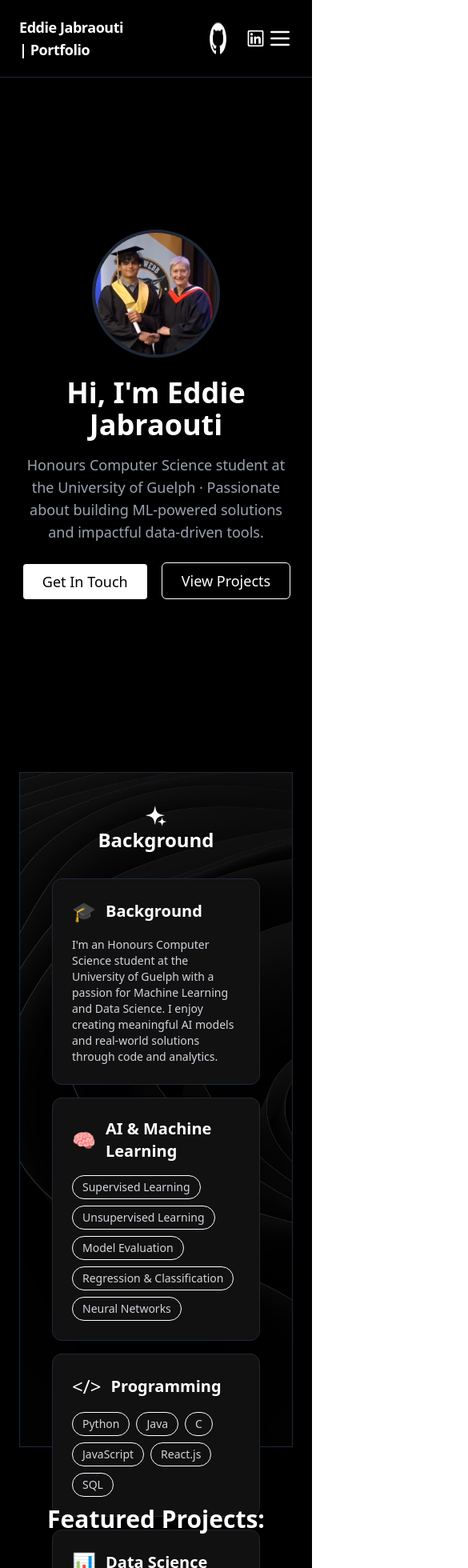
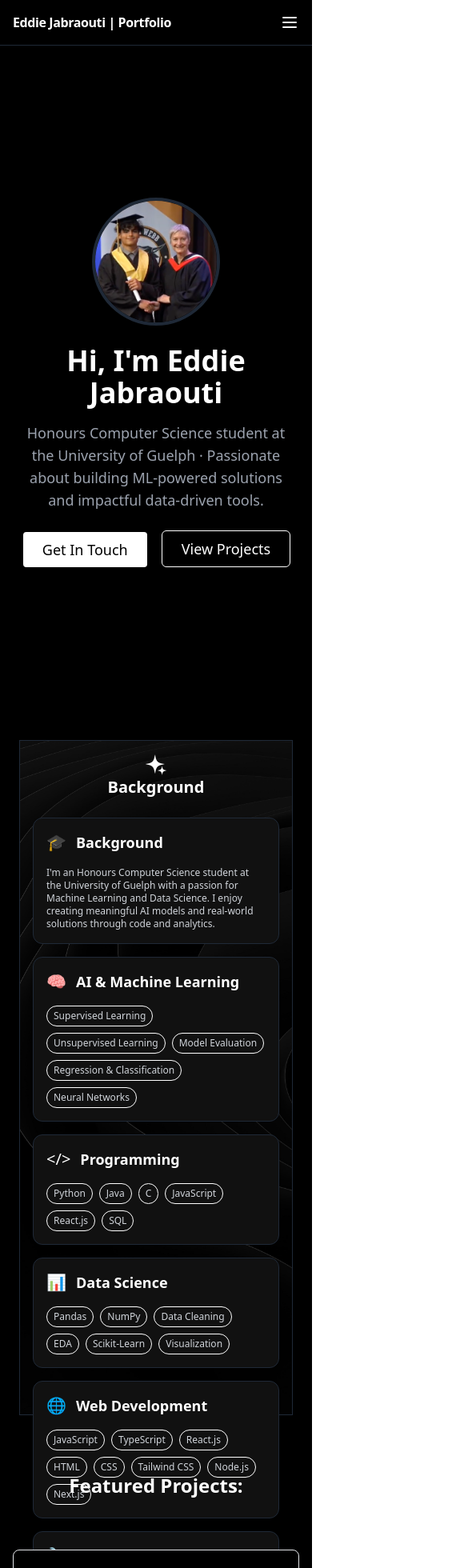
Before and after one commit to EddieJabraouti/Portfolio-2025, a React (Vite) app: page / in a window 390 px wide. Shown: the top 1960 px of the page at 80% size, 585 px wide, since content can reach past the window. Built offline with nearby package versions, Linux system fonts and the light colour scheme.

Commit message:
fixed layout and sizing for smaller screens. Used an LLM to help

```diff
--- a/src/pages/BottonNav.jsx
+++ b/src/pages/BottonNav.jsx
@@ -3,22 +3,44 @@ import React from 'react';
 const BottomNav = () => {
   return (
     <footer className="bg-black text-white border-t border-gray-800">
-      <div className="max-w-7xl mx-auto px-6 py-4 flex justify-between items-center">
-        {/* Logo */}
+      <div className="max-w-7xl mx-auto px-4 sm:px-6 py-4">
+        <div className="flex flex-col space-y-4 sm:hidden">
+          <h2 className="text-base font-semibold tracking-tight text-center">
+            Eddie Jabraouti <span className="text-base">| Portfolio</span>
+          </h2>
+
+          <div className="flex items-center justify-center space-x-6">
+            <a href="https://github.com/EddieJabraouti" target="_blank" rel="noopener noreferrer">
+              <img src="/images/github-white.png" alt="Github" className="h-8 w-8" />
+            </a>
+            <a href="https://www.linkedin.com/in/eddie-jabraouti-77948a321/" target="_blank" rel="noopener noreferrer">
+              <img src="/images/linkedin.png" alt="LinkedIn" className="h-8 w-8" />
+            </a>
+          </div>
+
+          <p className="text-xs text-center text-gray-300">
+            &copy; {new Date().getFullYear()} Eddie Jabraouti · All rights reserved.
+          </p>
+        </div>
+
+        <div className="hidden sm:flex justify-between items-center">
           <h2 className="text-lg font-semibold tracking-tight">
             Eddie Jabraouti <span className="text-lg">| Portfolio</span>
           </h2>
 
-        <div className="flex items-center space-x-4 ml-20">
+          <div className="flex items-center space-x-4">
             <a href="https://github.com/EddieJabraouti" target="_blank" rel="noopener noreferrer">
-            <img src="/images/github-white.png" alt="Github" className="h-16 w-16" />
+              <img src="/images/github-white.png" alt="Github" className="h-8 w-8 hover:opacity-80 transition-opacity" />
             </a>
             <a href="https://www.linkedin.com/in/eddie-jabraouti-77948a321/" target="_blank" rel="noopener noreferrer">
-            <img src="/images/linkedin.png" alt="LinkedIn" className="h-15 w-15" />
+              <img src="/images/linkedin.png" alt="LinkedIn" className="h-8 w-8 hover:opacity-80 transition-opacity" />
             </a>
           </div>
 
-        <p className="pt-0 text-sm text-white">&copy; {new Date().getFullYear()} Eddie Jabraouti · All rights reserved.</p>
+          <p className="text-sm text-gray-300">
+            &copy; {new Date().getFullYear()} Eddie Jabraouti · All rights reserved.
+          </p>
+        </div>
       </div>
     </footer>
   );
--- a/src/pages/Home.jsx
+++ b/src/pages/Home.jsx
@@ -7,34 +7,33 @@ const Home = () => {
 
       <section className="py-6 px-6 bg-black text-white">
         <div
-          className="bg-cover bg-center h-screen border border-gray-800 p-10 max-w-8xl mx-auto"
+          className="bg-cover bg-center h-screen border border-gray-800 p-4 sm:p-10 max-w-8xl mx-auto"
           style={{ backgroundImage: "url('/images/back3.jpg')" }}
         >
-          <h2 className="text-2xl font-bold text-center mb-8">
+          <h2 className="text-xl sm:text-2xl font-bold text-center mb-6 sm:mb-8">
             <img className="mx-auto" src="/images/sparkle.png" alt="sparkle" />
             Background
           </h2>
 
-          <div className="grid md:grid-cols-2 lg:grid-cols-3 gap-4">
+          <div className="grid grid-cols-1 sm:grid-cols-2 lg:grid-cols-3 gap-4">
 
-            <div className="bg-[#111] p-6 rounded-xl border border-gray-800">
+            <div className="bg-[#111] p-4 sm:p-6 rounded-xl border border-gray-800">
               <div className="flex items-center gap-3 mb-4">
-                <span className="text-2xl">🎓</span>
-                <h3 className="text-xl font-semibold">Background</h3>
+                <span className="text-xl sm:text-2xl">🎓</span>
+                <h3 className="text-lg sm:text-xl font-semibold">Background</h3>
               </div>
-              <p className="text-sm text-gray-300">
+              <p className="text-xs sm:text-sm text-gray-300">
                 I'm an Honours Computer Science student at the University of Guelph with a passion for Machine Learning and Data Science.
                 I enjoy creating meaningful AI models and real-world solutions through code and analytics.
               </p>
             </div>
 
-            {/* AI & Machine Learning Card */}
-            <div className="bg-[#111] p-6 rounded-xl border border-gray-800">
+            <div className="bg-[#111] p-4 sm:p-6 rounded-xl border border-gray-800">
               <div className="flex items-center gap-3 mb-4">
-                <span className="text-2xl">🧠</span>
-                <h3 className="text-xl font-semibold">AI & Machine Learning</h3>
+                <span className="text-xl sm:text-2xl">🧠</span>
+                <h3 className="text-lg sm:text-xl font-semibold">AI & Machine Learning</h3>
               </div>
-              <div className="flex flex-wrap gap-2 text-sm">
+              <div className="flex flex-wrap gap-2 text-xs sm:text-sm">
                 {[
                   "Supervised Learning",
                   "Unsupervised Learning",
@@ -42,17 +41,17 @@ const Home = () => {
                   "Regression & Classification",
                   "Neural Networks"
                 ].map(skill => (
-                  <span key={skill} className="px-3 py-1 border rounded-full border-white text-gray-300">{skill}</span>
+                  <span key={skill} className="px-2 sm:px-3 py-1 border rounded-full border-white text-gray-300">{skill}</span>
                 ))}
               </div>
             </div>
 
-            <div className="bg-[#111] p-6 rounded-xl border border-gray-800">
+            <div className="bg-[#111] p-4 sm:p-6 rounded-xl border border-gray-800">
               <div className="flex items-center gap-3 mb-4">
-                <span className="text-2xl">&lt;/&gt;</span>
-                <h3 className="text-xl font-semibold">Programming</h3>
+                <span className="text-xl sm:text-2xl">&lt;/&gt;</span>
+                <h3 className="text-lg sm:text-xl font-semibold">Programming</h3>
               </div>
-              <div className="flex flex-wrap gap-2 text-sm">
+              <div className="flex flex-wrap gap-2 text-xs sm:text-sm">
                 {[
                   "Python",
                   "Java",
@@ -61,17 +60,17 @@ const Home = () => {
                   "React.js",
                   "SQL"
                 ].map(lang => (
-                  <span key={lang} className="px-3 py-1 border rounded-full border-white text-gray-300">{lang}</span>
+                  <span key={lang} className="px-2 sm:px-3 py-1 border rounded-full border-white text-gray-300">{lang}</span>
                 ))}
               </div>
             </div>
 
-            <div className="bg-[#111] p-6 rounded-xl border border-gray-800">
+            <div className="bg-[#111] p-4 sm:p-6 rounded-xl border border-gray-800">
               <div className="flex items-center gap-3 mb-4">
-                <span className="text-2xl">📊</span>
-                <h3 className="text-xl font-semibold">Data Science</h3>
+                <span className="text-xl sm:text-2xl">📊</span>
+                <h3 className="text-lg sm:text-xl font-semibold">Data Science</h3>
               </div>
-              <div className="flex flex-wrap gap-2 text-sm">
+              <div className="flex flex-wrap gap-2 text-xs sm:text-sm">
                 {[
                   "Pandas",
                   "NumPy",
@@ -80,17 +79,17 @@ const Home = () => {
                   "Scikit-Learn",
                   "Visualization"
                 ].map(tool => (
-                  <span key={tool} className="px-3 py-1 border rounded-full border-white text-gray-300">{tool}</span>
+                  <span key={tool} className="px-2 sm:px-3 py-1 border rounded-full border-white text-gray-300">{tool}</span>
                 ))}
               </div>
             </div>
 
-            <div className="bg-[#111] p-6 rounded-xl border border-gray-800">
+            <div className="bg-[#111] p-4 sm:p-6 rounded-xl border border-gray-800">
               <div className="flex items-center gap-3 mb-4">
-                <span className="text-2xl">🌐</span>
-                <h3 className="text-xl font-semibold">Web Development</h3>
+                <span className="text-xl sm:text-2xl">🌐</span>
+                <h3 className="text-lg sm:text-xl font-semibold">Web Development</h3>
               </div>
-              <div className="flex flex-wrap gap-2 text-sm">
+              <div className="flex flex-wrap gap-2 text-xs sm:text-sm">
                 {[
                   "JavaScript",
                   "TypeScript",
@@ -101,19 +100,19 @@ const Home = () => {
                   "Node.js",
                   "Next.js"
                 ].map(skill => (
-                  <span key={skill} className="px-3 py-1 border rounded-full border-white text-gray-300">{skill}</span>
+                  <span key={skill} className="px-2 sm:px-3 py-1 border rounded-full border-white text-gray-300">{skill}</span>
                 ))}
               </div>
             </div>
 
-            <div className="bg-[#111] p-6 rounded-xl border border-gray-800">
+            <div className="bg-[#111] p-4 sm:p-6 rounded-xl border border-gray-800">
               <div className="flex items-center gap-3 mb-4">
-                <span className="text-2xl">🔧</span>
-                <h3 className="text-xl font-semibold">Version Control</h3>
+                <span className="text-xl sm:text-2xl">🔧</span>
+                <h3 className="text-lg sm:text-xl font-semibold">Version Control</h3>
               </div>
-              <div className="flex flex-wrap gap-2 text-sm">
+              <div className="flex flex-wrap gap-2 text-xs sm:text-sm">
                 {["Git", "GitHub", "GitLab"].map(tool => (
-                  <span key={tool} className="px-3 py-1 border rounded-full border-white text-gray-300">{tool}</span>
+                  <span key={tool} className="px-2 sm:px-3 py-1 border rounded-full border-white text-gray-300">{tool}</span>
                 ))}
               </div>
             </div>
@@ -122,10 +121,10 @@ const Home = () => {
         </div>
       </section>
 
-      <section className="py-12 px-6 bg-black text-white text-center">
-        <div className="max-w-4xl mx-auto">
-          <h2 className="text-3xl font-bold mb-2">Featured Projects:</h2>
-          <div className="flex flex-row gap-x-10">
+      <section className="py-12 px-4 sm:px-6 bg-black text-white text-center">
+        <div className="max-w-6xl mx-auto">
+          <h2 className="text-2xl sm:text-3xl font-bold mb-6 sm:mb-8">Featured Projects:</h2>
+          <div className="flex flex-col lg:flex-row gap-6 lg:gap-x-10">
             <ProjectCard
               title="PrimePrep"
               imageUrl="../images/PrimePrep.png"
@@ -134,13 +133,18 @@ const Home = () => {
               ]}
               repoUrl="https://github.com/EddieJabraouti/PrimePrep"
             />
-            <ProjectCard title="Student Information Management System" imageUrl="../images/project1.jpg"
-          descriptions={["This C project was a terminal-based application designed to manage student information through a binary file system. The user interacted strictly via the command line interface. Upon execution, the program prompted the user with the option to create a new binary file that would store all student data."]} repoUrl="https://github.com/EddieJabraouti/Student-Information-Management-System">
-          </ProjectCard>
-          <ProjectCard title="Terminal-Based Playlist Manager" imageUrl="../images/project2.webp"
-          descriptions={["This C project was a terminal-based application that simulated a playlist management system, with a strong emphasis on linked list data structures. The program began by importing an initial playlist from a CSV file, where each song entry included a unique ID and associated notes."]} repoUrl="https://github.com/EddieJabraouti/Terminal-Based-Playlist-Manager">
-          </ProjectCard>
-
+            <ProjectCard
+              title="Student Information Management System"
+              imageUrl="../images/project1.jpg"
+              descriptions={["This C project was a terminal-based application designed to manage student information through a binary file system. The user interacted strictly via the command line interface. Upon execution, the program prompted the user with the option to create a new binary file that would store all student data."]}
+              repoUrl="https://github.com/EddieJabraouti/Student-Information-Management-System"
+            />
+            <ProjectCard
+              title="Terminal-Based Playlist Manager"
+              imageUrl="../images/project2.webp"
+              descriptions={["This C project was a terminal-based application that simulated a playlist management system, with a strong emphasis on linked list data structures. The program began by importing an initial playlist from a CSV file, where each song entry included a unique ID and associated notes."]}
+              repoUrl="https://github.com/EddieJabraouti/Terminal-Based-Playlist-Manager"
+            />
           </div>
         </div>
       </section>
--- a/src/pages/Navbar.jsx
+++ b/src/pages/Navbar.jsx
@@ -9,32 +9,30 @@ const Navbar = () => {
   };
 
   return (
-    <header className="bg-black text-white border-b border-gray-800">
-      <div className="max-w-7xl mx-auto px-6 py-4 flex justify-between items-center">
+    <header className="bg-black text-white border-b border-gray-800 relative">
+      <div className="max-w-7xl mx-auto px-4 sm:px-6 py-4">
+
+        <div className="flex justify-between items-center md:hidden">
+          <h2 className="text-base font-semibold tracking-tight">
+            Eddie Jabraouti <span className="text-base">| Portfolio</span>
+          </h2>
+          <button
+            className="text-white"
+            onClick={toggleMobileMenu}
+          >
+            <svg xmlns="http://www.w3.org/2000/svg" fill="none" viewBox="0 0 24 24" stroke="currentColor" className="w-6 h-6">
+              <path strokeLinecap="round" strokeLinejoin="round" strokeWidth="2" d="M4 6h16M4 12h16M4 18h16"></path>
+            </svg>
+          </button>
+        </div>
+
+        <div className="hidden md:flex justify-between items-center">
           <h2 className="text-lg font-semibold tracking-tight">
             Eddie Jabraouti <span className="text-lg">| Portfolio</span>
           </h2>
 
-        <div className="flex items-center ml-20">
-          <a href="https://github.com/EddieJabraouti" target="_blank" rel="noopener noreferrer" className="ml-4">
-            <img src="/images/github-white.png" alt="Github" className="h-16 w-16" />
-          </a>
-          <a href="https://www.linkedin.com/in/eddie-jabraouti-77948a321/" target="_blank" rel="noopener noreferrer" className="ml-4">
-            <img src="/images/linkedin.png" alt="LinkedIn" className="h-15 w-15" />
-          </a>
-        </div>
-
-        <button
-          className="md:hidden text-white"
-          onClick={toggleMobileMenu}
-        >
-          <svg xmlns="http://www.w3.org/2000/svg" fill="none" viewBox="0 0 24 24" stroke="currentColor" className="w-8 h-8"> {/* Increased hamburger size */}
-            <path strokeLinecap="round" strokeLinejoin="round" strokeWidth="2" d="M4 6h16M4 12h16M4 18h16"></path>
-          </svg>
-        </button>
-
-        <nav>
-          <ul className="hidden md:flex space-x-6 text-sm font-medium">
+          <nav className="flex-1 flex justify-center">
+            <ul className="flex space-x-6 text-sm font-medium">
               <li>
                 <Link to="/" className="underline hover:text-emerald-400 transition">Home</Link>
               </li>
@@ -50,23 +48,44 @@ const Navbar = () => {
             </ul>
           </nav>
 
+          <div className="flex items-center space-x-4">
+            <a href="https://github.com/EddieJabraouti" target="_blank" rel="noopener noreferrer">
+              <img src="/images/github-white.png" alt="Github" className="h-8 w-8 hover:opacity-80 transition-opacity" />
+            </a>
+            <a href="https://www.linkedin.com/in/eddie-jabraouti-77948a321/" target="_blank" rel="noopener noreferrer">
+              <img src="/images/linkedin.png" alt="LinkedIn" className="h-8 w-8 hover:opacity-80 transition-opacity" />
+            </a>
+          </div>
+        </div>
+
         {isMobileMenuOpen && (
-          <nav className="md:hidden absolute top-16 left-0 right-0 bg-black text-white p-4">
+          <div className="md:hidden mt-4 pb-4 border-t border-gray-800">
+            <nav className="pt-4">
               <ul className="space-y-4 text-sm font-medium">
                 <li>
-                <Link to="/" className="hover:text-emerald-400 transition" onClick={toggleMobileMenu}>Home</Link>
+                  <Link to="/" className="block hover:text-emerald-400 transition" onClick={toggleMobileMenu}>Home</Link>
                 </li>
                 <li>
-                <Link to="/about" className="hover:text-emerald-400 transition" onClick={toggleMobileMenu}>About Me</Link>
+                  <Link to="/about" className="block hover:text-emerald-400 transition" onClick={toggleMobileMenu}>About Me</Link>
                 </li>
                 <li>
-                <Link to="/projects" className="hover:text-emerald-400 transition" onClick={toggleMobileMenu}>Projects</Link>
+                  <Link to="/projects" className="block hover:text-emerald-400 transition" onClick={toggleMobileMenu}>Projects</Link>
                 </li>
                 <li>
-                <Link to="/contact" className="hover:text-emerald-400 transition" onClick={toggleMobileMenu}>Contact</Link>
+                  <Link to="/contact" className="block hover:text-emerald-400 transition" onClick={toggleMobileMenu}>Contact</Link>
                 </li>
               </ul>
+
+              <div className="flex items-center justify-center space-x-6 mt-6 pt-4 border-t border-gray-800">
+                <a href="https://github.com/EddieJabraouti" target="_blank" rel="noopener noreferrer">
+                  <img src="/images/github-white.png" alt="Github" className="h-8 w-8" />
+                </a>
+                <a href="https://www.linkedin.com/in/eddie-jabraouti-77948a321/" target="_blank" rel="noopener noreferrer">
+                  <img src="/images/linkedin.png" alt="LinkedIn" className="h-8 w-8" />
+                </a>
+              </div>
             </nav>
+          </div>
         )}
       </div>
     </header>
```
Lines whose indentation alone changed are shown as unchanged.
